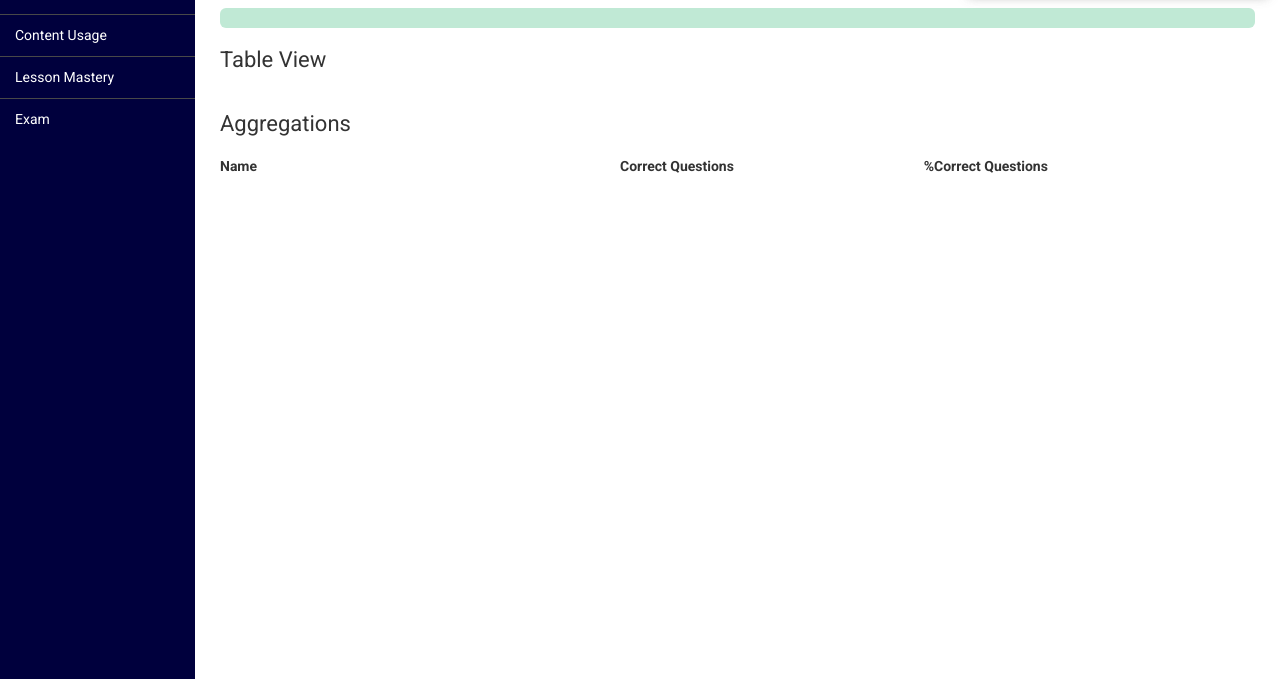
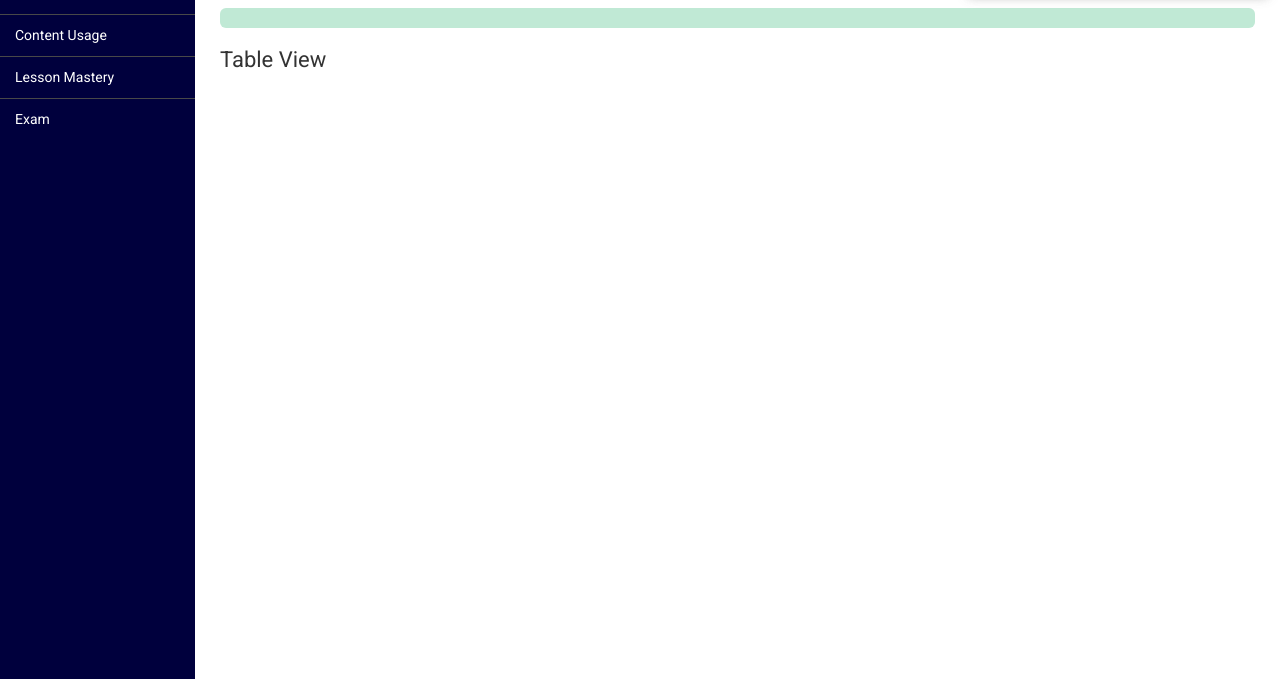
Before and after one commit to swapnil106111/Nalanda_Dashboard, a Django app: a page that uses exam/templates/exammetric.html in a window 1280 px wide. Shown: the part 208-887 px from the top of the page. Run offline with Django 3.2, Linux system fonts and the light colour scheme; lists and menus that the app fills with data are empty; some libraries are stand-ins or nearby versions.

Commit message:
hide aggregation table on page update

```diff
--- a/exam/templates/exammetric.html
+++ b/exam/templates/exammetric.html
@@ -106,8 +106,8 @@
                     </table>
                 </div>
                 </div>
-                  <h2 class="section-title">Aggregations</h2>
-                        <table id="aggregation-table" class="display" cellspacing="0" width="100%">
+                  <h2 class="section-title" id = "aggregation-title">Aggregations</h2>
+                        <table id="aggregation-table" cellspacing="0" width="100%">
                             <thead>
                                 <tr>
                                     <th class="name-column">Name</th>
--- a/static/js/exam/exammetric.js
+++ b/static/js/exam/exammetric.js
@@ -21,7 +21,8 @@ var updatePageContent = function() {
 
     // Making sure `setTableData` happens AFTER `setTableMeta`
    $(document).ready(function() {
-
+        $('#aggregation-table').addClass('hidden')
+        $('#aggregation-title').addClass('hidden')
         $('.totalquestions-breadcrumb').addClass('hidden');
         $('#t_button').addClass('hidden')
         $('.report-breadcrumb').removeClass('hidden');
@@ -291,6 +292,8 @@ var setTableData = function(examData, code) {
 }
 
 var aggregation_table= function(data){
+    $('#aggregation-table').removeClass('hidden')
+    $('#aggregation-title').removeClass('hidden')
 if (aggregationTable != null){
     aggregationTable.destroy();
 
```
